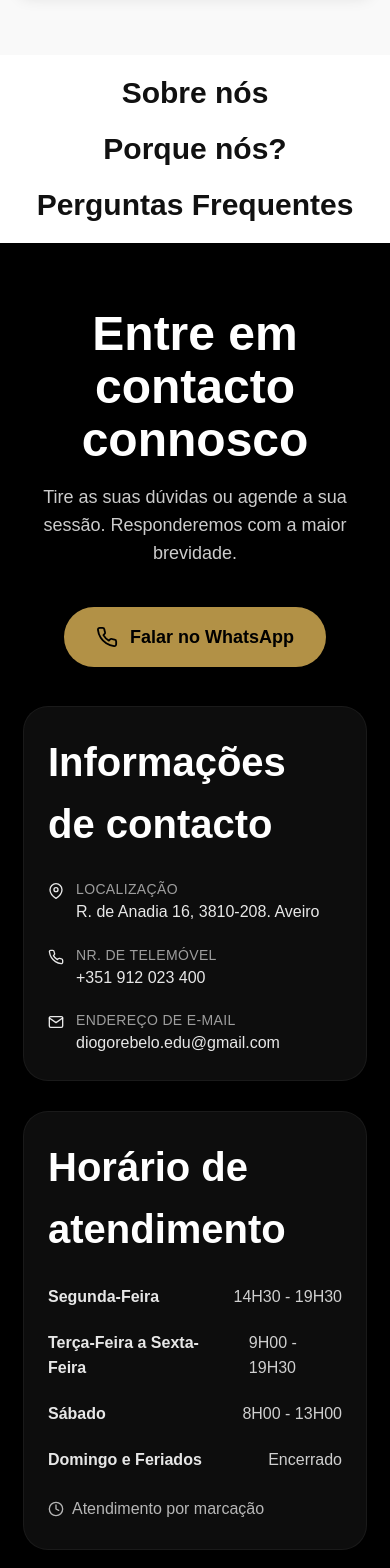
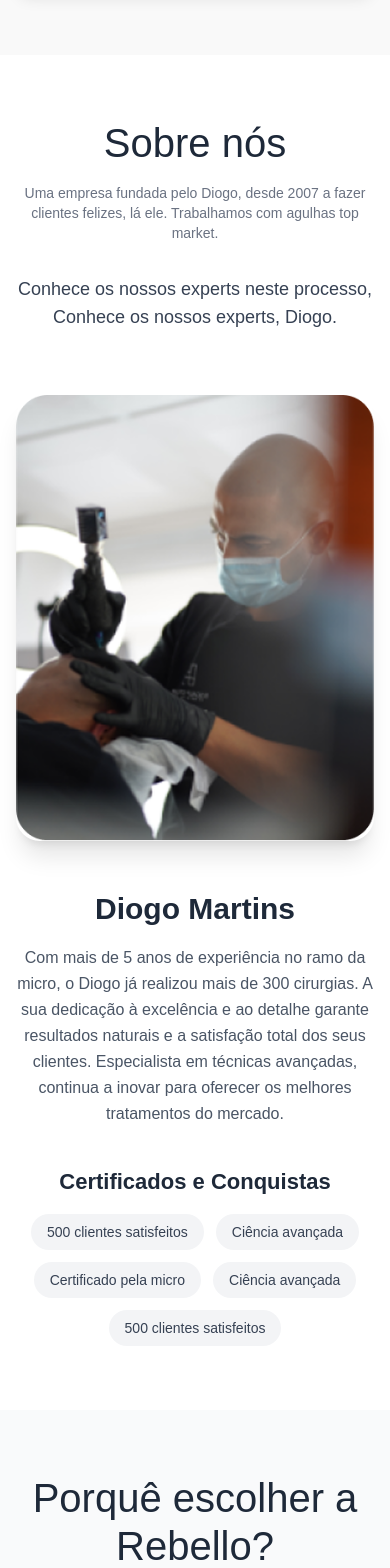
Before and after one commit to Leocoelho1982/rebello, a React (Vite) app: page / in a window 390 px wide. Shown: the part 5560-7128 px from the top of the page. Built offline with nearby package versions, Linux system fonts and the light colour scheme.

Commit message:
outras secções

```diff
--- a/dev-dist/sw.js
+++ b/dev-dist/sw.js
@@ -82,7 +82,7 @@ define(['./workbox-54d0af47'], (function (workbox) { 'use strict';
     "revision": "3ca0b8505b4bec776b69afdba2768812"
   }, {
     "url": "index.html",
-    "revision": "0.j6t9h402hgo"
+    "revision": "0.4kaec15h8io"
   }], {});
   workbox.cleanupOutdatedCaches();
   workbox.registerRoute(new workbox.NavigationRoute(workbox.createHandlerBoundToURL("index.html"), {
--- a/package.json
+++ b/package.json
@@ -14,6 +14,7 @@
   },
   "dependencies": {
     "@tailwindcss/vite": "^4.1.12",
+    "lucide-react": "^0.542.0",
     "react": "^19.1.1",
     "react-compare-image": "^3.5.7",
     "react-dom": "^19.1.1",
--- a/src/components/About.jsx
+++ b/src/components/About.jsx
@@ -1,7 +1,70 @@
 import React from "react";
+import DiogoImage from "../assets/diogo-martins.png"; // Atualiza para o caminho da tua imagem
 
-export default function About(){
-    return(
-        <div className="font-bold text-3xl m-5 text-center">Sobre nós</div>
-    )
+// Array para os certificados, para ser mais fácil de gerir
+const certificates = [
+  "500 clientes satisfeitos",
+  "Ciência avançada",
+  "Certificado pela micro",
+  "Ciência avançada",
+  "500 clientes satisfeitos",
+];
+
+export default function About() {
+  return (
+    <section id="about" className="py-16 px-4 bg-white">
+      <div className="max-w-7xl mx-auto">
+
+        {/* Secção de Títulos - Centralizada */}
+        <div className="text-center mb-16">
+          <h2 className="text-3xl md:text-4xl text-gray-800 font-light">
+            Sobre nós
+          </h2>
+          <p className="mt-4 text-sm md:text-base text-gray-500 font-normal max-w-2xl mx-auto">
+            Uma empresa fundada pelo Diogo, desde 2007 a fazer clientes felizes, lá ele. Trabalhamos com agulhas top market.
+          </p>
+          <p className="mt-8 text-lg md:text-xl text-gray-700 font-normal">
+            Conhece os nossos experts neste processo,<br />
+            Conhece os nossos experts, Diogo.
+          </p>
+        </div>
+
+        {/* Container Principal - Layout de 2 colunas em desktop */}
+        <div className="flex flex-col lg:flex-row items-center lg:items-start gap-12 lg:gap-16">
+
+          {/* Coluna da Esquerda: Imagem */}
+          <div className="w-full lg:w-2/5 flex justify-center lg:justify-end">
+            <img
+              src={DiogoImage}
+              alt="Diogo Martins a realizar um procedimento"
+              className="rounded-3xl object-cover w-full max-w-sm shadow-xl"
+            />
+          </div>
+
+          {/* Coluna da Direita: Texto e Certificados */}
+          <div className="w-full lg:w-3/5 text-center lg:text-left">
+            <h3 className="text-2xl md:text-3xl font-semibold text-gray-800">
+              Diogo Martins
+            </h3>
+            <p className="mt-4 text-base text-gray-600 font-light leading-relaxed">
+              Com mais de 5 anos de experiência no ramo da micro, o Diogo já realizou mais de 300 cirurgias. A sua dedicação à excelência e ao detalhe garante resultados naturais e a satisfação total dos seus clientes. Especialista em técnicas avançadas, continua a inovar para oferecer os melhores tratamentos do mercado.
+            </p>
+
+            <div className="mt-10">
+              <h4 className="text-xl font-semibold text-gray-800">
+                Certificados e Conquistas
+              </h4>
+              <div className="mt-4 flex flex-wrap justify-center lg:justify-start gap-3">
+                {certificates.map((cert, index) => (
+                  <span key={index} className="bg-gray-100 text-gray-700 text-sm font-medium px-4 py-2 rounded-full">
+                    {cert}
+                  </span>
+                ))}
+              </div>
+            </div>
+          </div>
+        </div>
+      </div>
+    </section>
+  );
 }
--- a/src/components/Faq.jsx
+++ b/src/components/Faq.jsx
@@ -1,7 +1,93 @@
-import React from "react";
+import React, { useState } from "react";
+import { ChevronDown } from "lucide-react";
 
-export default function Faq(){
-    return(
-        <div className="font-bold text-3xl m-5 text-center">Perguntas Frequentes</div>
-    )
+const faqData = [
+  {
+    id: 1,
+    question: "O que é a micropigmentação capilar?",
+    answer:
+      "A micropigmentação capilar é um procedimento estético não cirúrgico que utiliza pigmentos para simular a aparência de folículos capilares no couro cabeludo, criando a ilusão de maior densidade capilar ou de uma cabeça rapada com cabelo a crescer.",
+  },
+  {
+    id: 2,
+    question: "Quanto tempo demora o procedimento?",
+    answer:
+      "Cada sessão dura tipicamente entre 1 a 3 horas, dependendo da área a ser tratada. O tratamento completo geralmente requer 2 a 3 sessões para alcançar o resultado final desejado.",
+  },
+  {
+    id: 3,
+    question: "O procedimento é doloroso?",
+    answer:
+      "A maioria dos clientes relata um desconforto mínimo, comparável a uma picada leve. Utilizamos técnicas e, se necessário, anestésicos tópicos para garantir que a experiência seja o mais confortável possível.",
+  },
+  {
+    id: 4,
+    question: "Os resultados parecem naturais?",
+    answer:
+      "Sim. Quando realizado por um profissional qualificado como o Diogo, os pigmentos, a profundidade da agulha e a técnica são escolhidos para corresponder à cor e padrão do seu cabelo natural, resultando numa aparência extremamente realista.",
+  },
+  {
+    id: 5,
+    question: "Quanto tempo duram os resultados?",
+    answer:
+      "Os resultados da micropigmentação capilar são semipermanentes e podem durar vários anos (tipicamente 3 a 5 anos) antes de necessitarem de um retoque para reavivar a cor.",
+  },
+];
+
+export default function Faq() {
+  const [openIndex, setOpenIndex] = useState(null);
+
+  const handleToggle = (index) => {
+    setOpenIndex(openIndex === index ? null : index);
+  };
+
+  return (
+    <section id="faq" className="py-16 px-4 bg-gray-50">
+      <div className="max-w-3xl mx-auto">
+
+        <div className="text-center mb-12">
+          <h2 className="text-2xl md:text-3xl text-gray-800 font-light">
+            Perguntas realizadas frequentemente
+            <span className="block text-xl mt-1">(FAQ)</span>
+          </h2>
+          <p className="mt-4 text-sm text-gray-500 font-normal">
+            Tudo o que você precisa de saber sobre os procedimentos de micropigmentação
+          </p>
+        </div>
+
+        <div className="space-y-4">
+          {faqData.map((item, index) => (
+            <div key={item.id} className="bg-white rounded-lg shadow border border-gray-100 overflow-hidden">
+
+              {/* Padding ajustado para ser mais pequeno em mobile */}
+              <button
+                onClick={() => handleToggle(index)}
+                className="w-full flex justify-between items-center text-left p-4 md:p-5"
+              >
+                {/* Tamanho da fonte agora é responsivo: text-sm em mobile, text-base em desktop */}
+                <h3 className="text-sm md:text-base font-light text-gray-700">{item.question}</h3>
+                <ChevronDown
+                  className={`transform transition-transform duration-300 text-gray-400 ${openIndex === index ? 'rotate-180' : ''}`}
+                  size={20}
+                />
+              </button>
+
+              <div
+                className={`overflow-hidden transition-[max-height] duration-500 ease-in-out ${
+                  openIndex === index ? 'max-h-96' : 'max-h-0'
+                }`}
+              >
+                {/* Padding da resposta também ajustado para consistência */}
+                <div className="px-4 pb-4 md:px-5 md:pb-5">
+                  <p className="text-sm font-light text-gray-600 leading-relaxed">
+                    {item.answer}
+                  </p>
+                </div>
+              </div>
+            </div>
+          ))}
+        </div>
+      </div>
+    </section>
+  );
 }
--- a/src/components/Why.jsx
+++ b/src/components/Why.jsx
@@ -1,7 +1,91 @@
 import React from "react";
+// Importa o ícone que vamos usar da biblioteca lucide-react
+import { ShieldCheck, Zap, Smile } from "lucide-react";
 
-export default function Why(){
-    return(
-        <div className="font-bold text-3xl m-5 text-center">Porque nós?</div>
-    )
+// Array com os dados para cada card. Fica fácil adicionar, remover ou editar!
+const reasons = [
+  {
+    id: 1,
+    icon: <ShieldCheck size={32} />,
+    title: "Segurança em primeiro",
+    description:
+      "A sua segurança é a nossa prioridade máxima. Utilizamos apenas materiais esterilizados e técnicas comprovadas para garantir um processo seguro e sem complicações.",
+  },
+  {
+    id: 2,
+    icon: <Zap size={32} />,
+    title: "Tecnologia de Ponta",
+    description:
+      "Investimos nos equipamentos mais avançados do mercado para oferecer resultados precisos, naturais e duradouros com o mínimo de desconforto.",
+  },
+  {
+    id: 3,
+    icon: <Smile size={32} />,
+    title: "Garantia de Satisfação",
+    description:
+      "A Rebello garante o resultado. Se não ficar totalmente satisfeito com o processo inicial, trabalhamos consigo para refazer e alcançar a sua visão.",
+  },
+  // Podes adicionar mais 3 objetos aqui para ter 6 cards
+  {
+    id: 4,
+    icon: <ShieldCheck size={32} />,
+    title: "Segurança em primeiro",
+    description:
+      "A sua segurança é a nossa prioridade máxima. Utilizamos apenas materiais esterilizados e técnicas comprovadas para garantir um processo seguro e sem complicações.",
+  },
+  {
+    id: 5,
+    icon: <Zap size={32} />,
+    title: "Tecnologia de Ponta",
+    description:
+      "Investimos nos equipamentos mais avançados do mercado para oferecer resultados precisos, naturais e duradouros com o mínimo de desconforto.",
+  },
+  {
+    id: 6,
+    icon: <Smile size={32} />,
+    title: "Garantia de Satisfação",
+    description:
+      "A Rebello garante o resultado. Se não ficar totalmente satisfeito com o processo inicial, trabalhamos consigo para refazer e alcançar a sua visão.",
+  },
+];
+
+export default function Why() {
+  return (
+    <section id="why-us" className="py-16 px-4 bg-gray-50">
+      <div className="max-w-7xl mx-auto">
+
+        {/* Título da Secção */}
+        <div className="text-center mb-12">
+          <h2 className="text-3xl md:text-4xl text-gray-800 font-light">
+            Porquê escolher a Rebello?
+          </h2>
+        </div>
+
+        {/* Grid Responsivo para os Cards */}
+        <div className="grid grid-cols-1 md:grid-cols-2 lg:grid-cols-3 gap-8">
+          {reasons.map((reason) => (
+            <div
+              key={reason.id}
+              className="bg-white p-8 rounded-xl border border-gray-200 shadow-sm text-center flex flex-col items-center transition-transform transform hover:-translate-y-2"
+            >
+              {/* Círculo Amarelo para o Ícone */}
+              <div className="bg-yellow-400 text-white rounded-full p-4 mb-6 inline-block">
+                {reason.icon}
+              </div>
+
+              {/* Título do Card */}
+              <h3 className="text-lg font-semibold text-gray-900 mb-3">
+                {reason.title}
+              </h3>
+
+              {/* Descrição do Card */}
+              <p className="text-sm text-gray-600 leading-relaxed">
+                {reason.description}
+              </p>
+            </div>
+          ))}
+        </div>
+      </div>
+    </section>
+  );
 }
```
Also changed, not shown: src/assets/diogo-martins.png (added), 1 other file (tests, documents, lock files or other folders).
